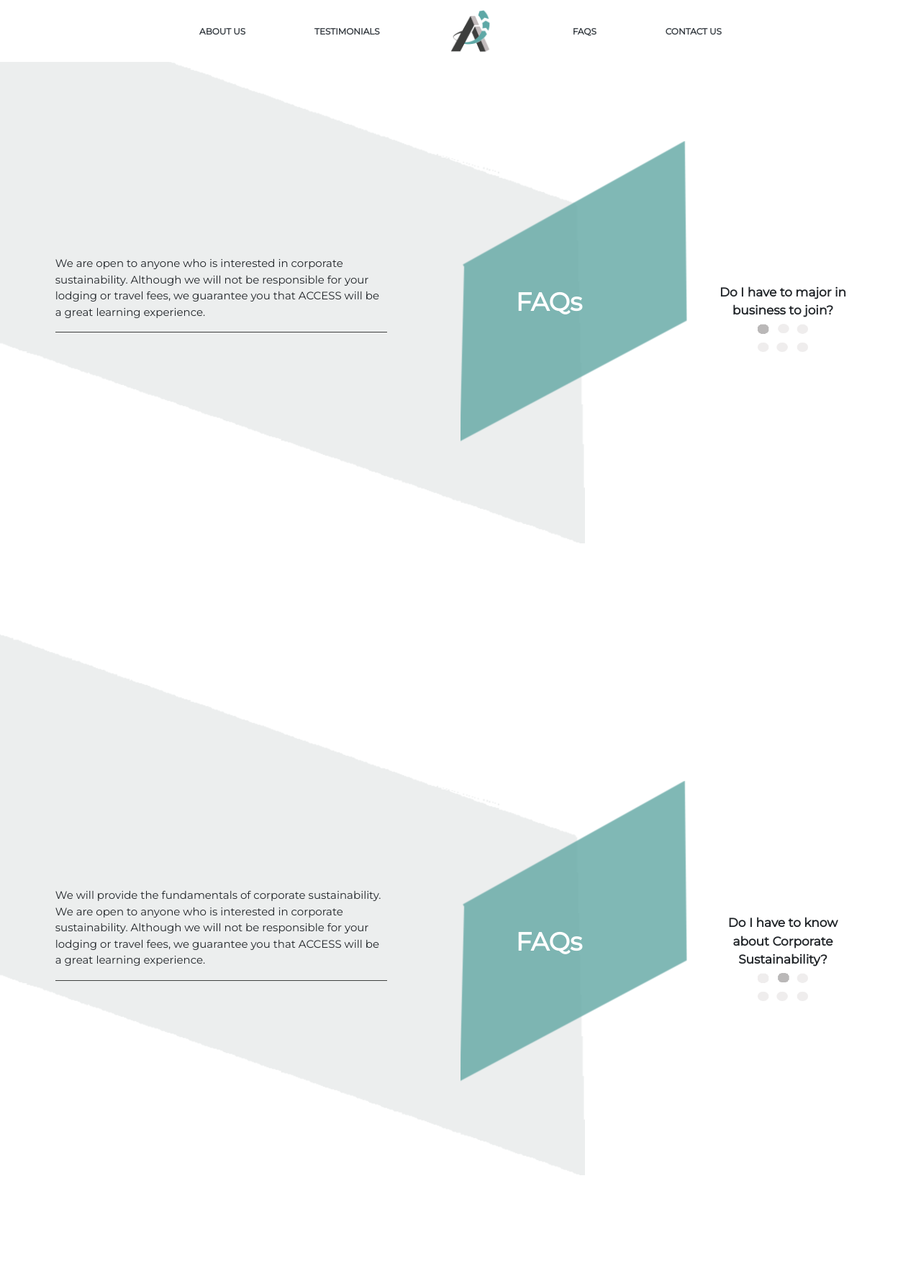
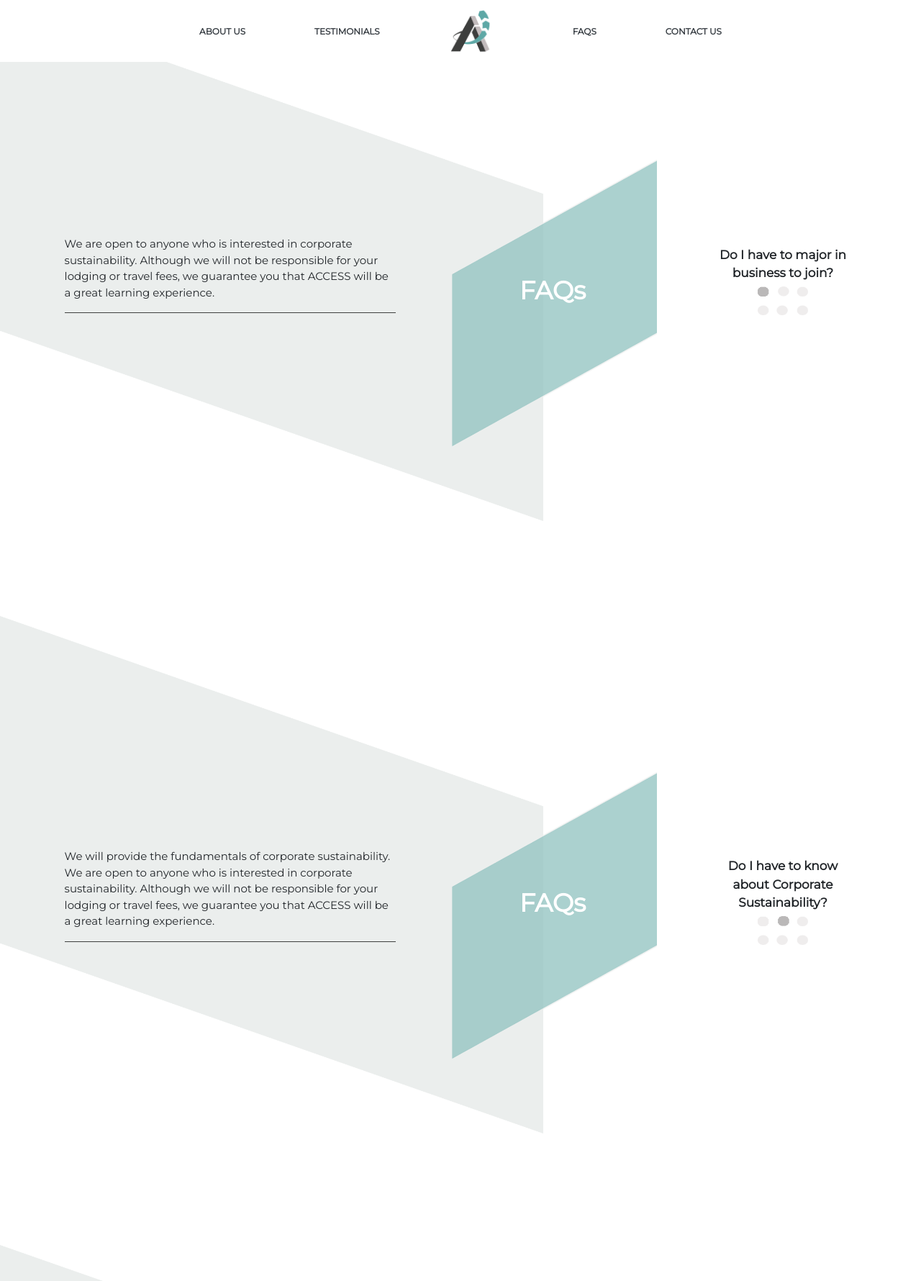
Before and after one commit to Hjkun77/access-website, a PHP site: page /faqs.html in a window 1280 px wide. Shown: the top 1780 px of the page at 72% size. Run offline with PHP 8.4, Linux system fonts and the light colour scheme.

Commit message:
faq parallelograms in same png file

```diff
--- a/faqs.html
+++ b/faqs.html
@@ -42,136 +42,128 @@
       </div>
     </nav>
 
-
-    <div class= "faq-container">
     <div class="faq-item">
-        <div class="faq-parallelogram-grey-section">
-          <img src="assets/parallelogram-grey.png" class="faq-parallelogram-grey" alt="parallelogram-grey">
+      <div class="faq-bg">
+        <img src="assets/faq-shapes.png" class="faq-shapes" alt="faq-shapes">
+      </div>
+      <div class="faq-content">
         <div class="faq-parallelogram-grey-content">
-            <p class="faq-parallelogram-grey-text">
+          <p>
             We are open to anyone who is interested in corporate sustainability. Although we will not be responsible for your lodging or travel fees, we guarantee you that ACCESS will be a great learning experience.
           </p>
           <hr class="faq-line">
         </div>
-        </div>
         <div class="faq-parallelogram-blue-section">
-          <img src="assets/parallelogram-blue.png" class="faq-parallelogram-blue" alt="parallelogram-blue">
-          <p class="faq-parallelogram-blue-text">FAQs</p>
+          <p>FAQs</p>
         </div>
         <div class="faq-question">
           <p class="faq-question-text">Do I have to major in business to join?</p>
-          <img src="assets/loadingdots1.png" class="faq-loading-dots" alt="parallelogram-blue">
+          <img src="assets/loadingdots1.png" class="faq-loading-dots" alt="loading-dots">
         </div>
       </div>
     </div>
 
-
-    <div class= "faq-container">
     <div class="faq-item">
-        <div class="faq-parallelogram-grey-section">
-          <img src="assets/parallelogram-grey.png" class="faq-parallelogram-grey" alt="parallelogram-grey">
+      <div class="faq-bg">
+        <img src="assets/faq-shapes.png" class="faq-shapes" alt="faq-shapes">
+      </div>
+      <div class="faq-content">
         <div class="faq-parallelogram-grey-content">
-            <p class="faq-parallelogram-grey-text">
+          <p>
             We will provide the fundamentals of corporate sustainability. We are open to anyone who is interested in corporate sustainability. Although we will not be responsible for your lodging or travel fees, we guarantee you that ACCESS will be a great learning experience.
           </p>
           <hr class="faq-line">
         </div>
-        </div>
         <div class="faq-parallelogram-blue-section">
-          <img src="assets/parallelogram-blue.png" class="faq-parallelogram-blue" alt="parallelogram-blue">
-          <p class="faq-parallelogram-blue-text">FAQs</p>
+          <p>FAQs</p>
         </div>
         <div class="faq-question">
           <p class="faq-question-text">Do I have to know about Corporate Sustainability?</p>
-          <img src="assets/loadingdots2.png" class="faq-loading-dots" alt="parallelogram-blue">
+          <img src="assets/loadingdots2.png" class="faq-loading-dots" alt="loading-dots">
         </div>
       </div>
     </div>
 
-    <div class= "faq-container">
     <div class="faq-item">
-        <div class="faq-parallelogram-grey-section">
-          <img src="assets/parallelogram-grey.png" class="faq-parallelogram-grey" alt="parallelogram-grey">
+      <div class="faq-bg">
+        <img src="assets/faq-shapes.png" class="faq-shapes" alt="faq-shapes">
+      </div>
+      <div class="faq-content">
         <div class="faq-parallelogram-grey-content">
-            <p class="faq-parallelogram-grey-text">
+          <p>
             Non-attendance to the Sustainability Forum will be excused for reasonable cases however, we highly encourage participation since the attendees will merit advantages that will affect the overall standing of the team.
           </p>
           <hr class="faq-line">
         </div>
-        </div>
         <div class="faq-parallelogram-blue-section">
-          <img src="assets/parallelogram-blue.png" class="faq-parallelogram-blue" alt="parallelogram-blue">
-          <p class="faq-parallelogram-blue-text">FAQs</p>
+          <p>FAQs</p>
         </div>
         <div class="faq-question">
           <p class="faq-question-text">What happens if I do not attend the  Sustainability Forum?</p>
-          <img src="assets/loadingdots3.png" class="faq-loading-dots" alt="parallelogram-blue">
+          <img src="assets/loadingdots3.png" class="faq-loading-dots" alt="loading-dots">
         </div>
       </div>
     </div>
 
-    <div class= "faq-container">
     <div class="faq-item">
-        <div class="faq-parallelogram-grey-section">
-          <img src="assets/parallelogram-grey.png" class="faq-parallelogram-grey" alt="parallelogram-grey">
+      <div class="faq-bg">
+        <img src="assets/faq-shapes.png" class="faq-shapes" alt="faq-shapes">
+      </div>
+      <div class="faq-content">
         <div class="faq-parallelogram-grey-content">
-            <p class="faq-parallelogram-grey-text">
+          <p>
             We are open to anyone who is interested in corporate sustainability. Although we will not be responsible for your lodging or travel fees, we guarantee you that ACCESS will be a great learning experience.
           </p>
           <hr class="faq-line">
         </div>
-        </div>
         <div class="faq-parallelogram-blue-section">
-          <img src="assets/parallelogram-blue.png" class="faq-parallelogram-blue" alt="parallelogram-blue">
-          <p class="faq-parallelogram-blue-text">FAQs</p>
+          <p>FAQs</p>
         </div>
         <div class="faq-question">
           <p class="faq-question-text">Can I join if i am not from NCR?</p>
-          <img src="assets/loadingdots4.png" class="faq-loading-dots" alt="parallelogram-blue">
+          <img src="assets/loadingdots4.png" class="faq-loading-dots" alt="loading-dots">
         </div>
       </div>
     </div>
 
-    <div class= "faq-container">
     <div class="faq-item">
-        <div class="faq-parallelogram-grey-section">
-          <img src="assets/parallelogram-grey.png" class="faq-parallelogram-grey" alt="parallelogram-grey">
+      <div class="faq-bg">
+        <img src="assets/faq-shapes.png" class="faq-shapes" alt="faq-shapes">
+      </div>
+      <div class="faq-content">
         <div class="faq-parallelogram-grey-content">
-            <p class="faq-parallelogram-grey-text">
+          <p>
             Case materials and kits will be emailed to your respective team leaders.
           </p>
           <hr class="faq-line">
         </div>
-        </div>
         <div class="faq-parallelogram-blue-section">
-          <img src="assets/parallelogram-blue.png" class="faq-parallelogram-blue" alt="parallelogram-blue">
-          <p class="faq-parallelogram-blue-text">FAQs</p>
+          <p>FAQs</p>
         </div>
         <div class="faq-question">
           <p class="faq-question-text">How do I receive the case?</p>
-          <img src="assets/loadingdots5.png" class="faq-loading-dots" alt="parallelogram-blue">
+          <img src="assets/loadingdots5.png" class="faq-loading-dots" alt="loading-dots">
         </div>
       </div>
     </div>
 
-    <div class= "faq-container">
     <div class="faq-item">
-        <div class="faq-parallelogram-grey-section">
-          <img src="assets/parallelogram-grey.png" class="faq-parallelogram-grey" alt="parallelogram-grey">
+      <div class="faq-bg">
+        <img src="assets/faq-shapes.png" class="faq-shapes" alt="faq-shapes">
+      </div>
+      <div class="faq-content">
         <div class="faq-parallelogram-grey-content">
-            <p class="faq-parallelogram-grey-text">
+          <p>
             Yes, the Mentorship Session and Case Finals are required for all finalists to go through the competition. Please note that ACCESS will be responsible for your lodging or travel fees but we guarantee you that ACCESS will be a great learning experience.
           </p>
           <hr class="faq-line">
         </div>
-        </div>
         <div class="faq-parallelogram-blue-section">
-          <img src="assets/parallelogram-blue.png" class="faq-parallelogram-blue" alt="parallelogram-blue">
-          <p class="faq-parallelogram-blue-text">FAQs</p>
+          <p>FAQs</p>
         </div>
         <div class="faq-question">
           <p class="faq-question-text">Will I be required to go to NCR for the Mentorship Session and Case Finals if I get into the Top 10?</p>
-          <img src="assets/loadingdots6.png" class="faq-loading-dots" alt="parallelogram-blue">
+          <img src="assets/loadingdots6.png" class="faq-loading-dots" alt="loading-dots">
         </div>
       </div>
     </div>
--- a/stylesheets/style.css
+++ b/stylesheets/style.css
@@ -206,56 +206,60 @@ body {
   /*FAQs*/
   .faq-item {
     display: flex;
+    flex-direction: column;
+    align-items: center;
+    position: relative;
+  }
+
+  .faq-bg {
+    transform-origin: left;
+  }
+
+  .faq-shapes{
+    width: 75%;
+    flex: 3;
+  }
+
+  .faq-content{
+    display: flex;
     flex-direction: row;
-    align-items: center;
+    position: relative;
+    bottom: 400px;
   }
 
   .faq-line{
     border-color: #3f403f;
   }
 
-  .faq-parallelogram-grey-section {
-    width: 60%;
-    z-index: -1;
+  .faq-parallelogram-grey-content{
+    width: 50%;
+    padding: 0 7% 0 7%;
+    font-size: 15px;
   }
 
-  .faq-parallelogram-grey-content {
-    font-size: 15px;
-    position: relative;
-    left: 10%;
-    top: 50%;
-    width: 60%;
-    bottom: 400px;
-  }
-
-  .faq-parallelogram-blue-section {
+  .faq-parallelogram-blue-section{
     width: 20%;
-    position: relative;
-    right: 10%;
-  }
-
-  .faq-parallelogram-blue-text {
     font-weight: bold;
     color: white;
     font-size: 35px;
+    text-align: center;
     position: relative;
-    bottom: 220px;
-    left: 30%;
+    top: 50px;
   }
 
-  .faq-question {
+  .faq-question{
+    width: 25%;
     font-size: 17px;
     font-weight: bold;
-    position: relative;
-    right: 5%;
+    margin: auto;
   }
 
-  .faq-question-text {
-    width: 80%;
+  .faq-question-text{
     text-align: center;
-    padding: 5px;
-    margin: auto;
+    width: 60%;
+    margin: auto auto 5px auto;
   }
+
 
   .faq-loading-dots {
     width: 70px;
```
Also changed, not shown: assets/faq-shapes.png. Lines whose indentation alone changed are shown as unchanged.
